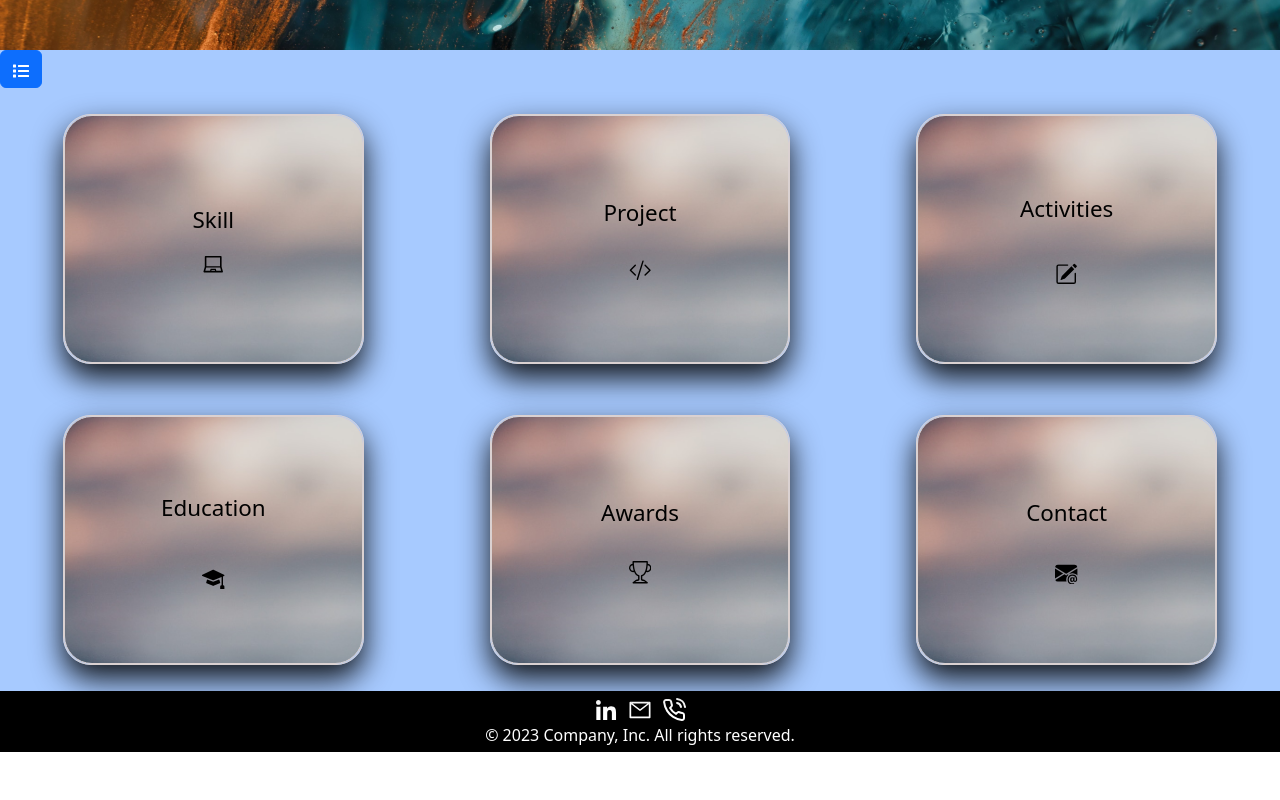
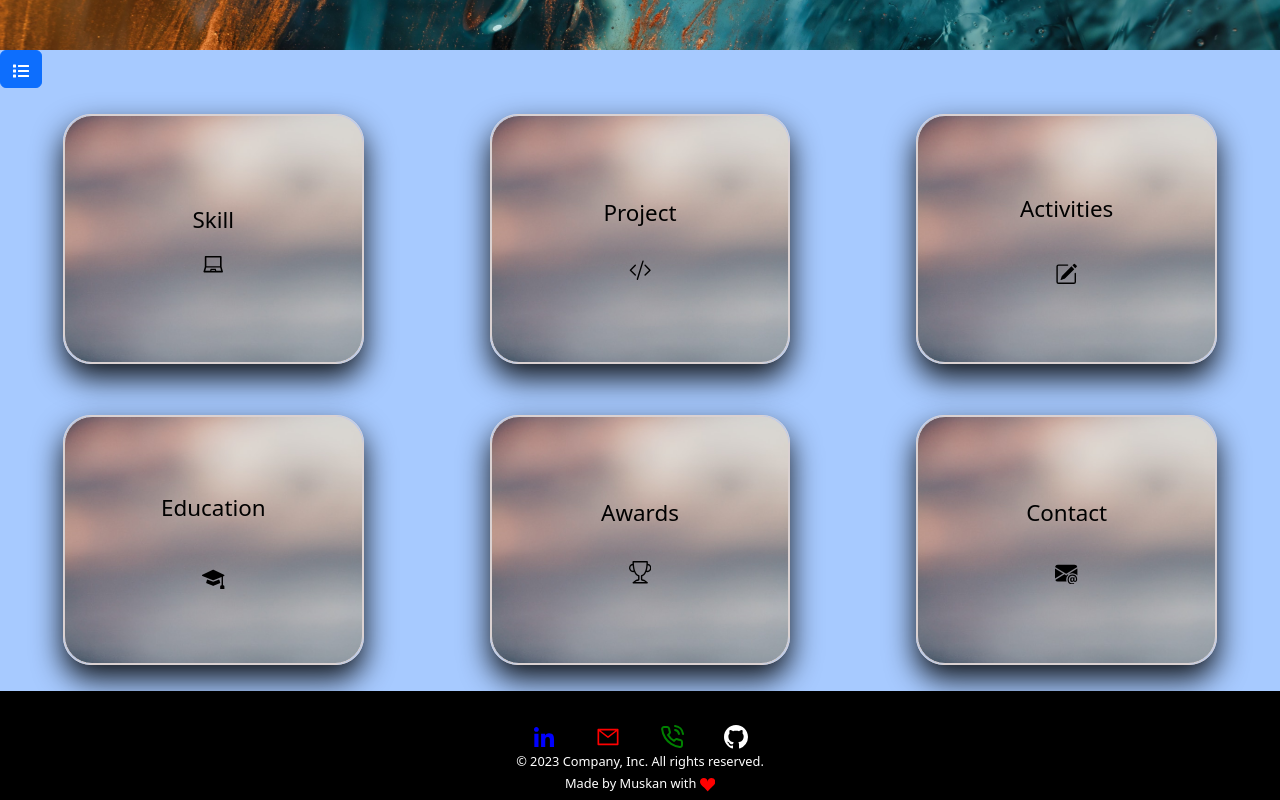
Before and after one commit to MuskanSrivastava8/Mitra, a React (Create React App) app: page /Mitra/Portfolio in a window 1280 px wide. Shown: the part 376-1176 px from the top of the page. Before the commit the page ends 1128 px from the top, so only its background shows below. Built offline with nearby package versions, Linux system fonts and the light colour scheme.

Commit message:
Footer modified

```diff
--- a/src/Components/Footer/Footer.js
+++ b/src/Components/Footer/Footer.js
@@ -2,8 +2,11 @@ import React from "react";
 import "./footer.scss";
 import { GrLinkedinOption } from "react-icons/gr";
 import { AiOutlineMail } from "react-icons/ai";
+import { BsGithub } from "react-icons/bs";
+import { BsFillSuitHeartFill } from "react-icons/bs";
 import { FiPhoneCall } from "react-icons/fi";
 import { useSelector } from "react-redux";
+
 
 export default function Footer() {
   var darkModeRes = useSelector((store) => store.THEME.dark_mode);
@@ -20,7 +23,7 @@ export default function Footer() {
                 target="_blank"
                 rel="noreferrer"
               >
-                <GrLinkedinOption style={darkModeRes ? style_contact_dark : style_contact_light}/>
+                <GrLinkedinOption style={{ color: "blue", fontSize: "1.5em" }}/>
               </a>
             </div>
             <div className="footer_menu_item_contact">
@@ -29,12 +32,17 @@ export default function Footer() {
                 target="_blank"
                 rel="noreferrer"
               >
-                <AiOutlineMail style={darkModeRes ? style_contact_dark : style_contact_light}/>
+                <AiOutlineMail style={{ color: "red", fontSize: "1.5em" }}/>
               </a>
             </div>
             <div className="footer_menu_item_contact">
               <a href="tel:87567XXXX4" target="_blank" rel="noreferrer">
-                <FiPhoneCall style={darkModeRes ? style_contact_dark : style_contact_light} />
+                <FiPhoneCall style={{ color: "green", fontSize: "1.5em" }} />
+              </a>
+            </div>
+            <div className="footer_menu_item_contact">
+              <a href="https://github.com/MuskanSrivastava8" target="_blank" rel="noreferrer">
+                <BsGithub style={{ color: darkModeRes ? "white" : "black" , fontSize: "1.5em" }} />
               </a>
             </div>
           </div>
@@ -42,6 +50,9 @@ export default function Footer() {
         <div className="footer_message">
           © 2023 Company, Inc. All rights reserved.
         </div>
+        <div className="footer_message">
+          Made by Muskan with <BsFillSuitHeartFill style={{ color: "red", fontSize: "1.2em" }}/>
+        </div>
       {/* </div> */}
     </React.Fragment>
   );
--- a/src/Components/Footer/footer.scss
+++ b/src/Components/Footer/footer.scss
@@ -1,5 +1,6 @@
 .footer_contact {
-    width: 8%;
+    width: 20%;
+    margin-top: 2%;
 }
 
 .footer_address {
@@ -15,6 +16,11 @@
     padding-left: 4%;
     padding-right: 4%;
     border-radius: 8px;
+}
+.footer_message{
+    margin: .1%;
+    // font-family: math;
+    font-size: .8rem;
 }
 
 @media only screen and (max-width: 904px) {
--- a/src/Components/Intro/Intro.scss
+++ b/src/Components/Intro/Intro.scss
@@ -38,7 +38,7 @@
 .Intro_footer_dark {
     position: fixed;
     bottom: 0;
-    height: 10%;
+   // height: 10%;
     width: 100%;
     background-color: #000;
     display: flex;
@@ -51,7 +51,7 @@
 .Intro_footer_light {
     position: fixed;
     bottom: 0;
-    height: 10%;
+   // height: 10%;
     width: 100%;
     background-color: #efe6e6;
     display: flex;
--- a/src/Components/Menu/Menu.js
+++ b/src/Components/Menu/Menu.js
@@ -14,8 +14,8 @@ export default function Menu() {
   var darkModeRes = useSelector((store) => store.THEME.dark_mode);
   const [darkMode, setdarkMode] = useState(true);
   const checkHandler = () => {
-    setdarkMode(!darkMode)
-  }
+    setdarkMode(!darkMode);
+  };
   useEffect(() => {
     if (darkMode) {
       dispatch(dark_mode_Action(true));
@@ -155,10 +155,16 @@ export default function Menu() {
           </button>
         </div>
         <div className="toggle_btn">
-          <input type="checkbox" class="checkbox" id="checkbox"  checked={darkMode} onChange={checkHandler}/>
+          <input
+            type="checkbox"
+            class="checkbox"
+            id="checkbox"
+            checked={darkMode}
+            onChange={checkHandler}
+          />
           <label for="checkbox" class="checkbox-label">
-            <BsSun style={{ color: "yellow", size: "10" }} />
-            <BsMoonStars />
+            <BsSun style={{ color: "orange", size: "10" }} />
+            <BsMoonStars style={{ color: "gray" }} />
             <span class="ball"></span>
           </label>
         </div>
--- a/src/Components/Portfolio/Summary.js
+++ b/src/Components/Portfolio/Summary.js
@@ -64,7 +64,7 @@ export default function Summary() {
                     <div className="points_heading">
                       <h5>Project Experience (TCS)</h5>
                     </div>
-                    <div className="points_details">
+                    <div className="points_details_project">
                       <p>Hubble Connect : React Developer</p>
                       <p>Medline : React Developer</p>
                       <p>E2open : Application Developer</p>
@@ -72,7 +72,7 @@ export default function Summary() {
                     <div className="points_heading">
                       <h5>Personal Project</h5>
                     </div>
-                    <div className="points_details">
+                    <div className="points_details_project">
                       <p>Expense tracker, IMDb clone, Portfolio</p>
                     </div>
                   </div>
@@ -233,7 +233,7 @@ export default function Summary() {
                   <div className="points_heading">
                     <h5>Project Experience (TCS)</h5>
                   </div>
-                  <div className="points_details">
+                  <div className="points_details" style={{fontSize : "1px"}}>
                     <p>Hubble Connect : React Developer</p>
                     <p>Medline : React Developer</p>
                     <p>E2open : Application Developer</p>
--- a/src/Components/Portfolio/portfolio.scss
+++ b/src/Components/Portfolio/portfolio.scss
@@ -271,6 +271,10 @@ td {
     color: #000000;
     font-size: 1rem;
 }
+.points_details_project{
+    color: #000000;
+    font-size: .8rem;
+}
 
 @media only screen and (max-width: 904px) {
 
@@ -359,6 +363,10 @@ td {
         color: black;
         font-weight: 400;
     }
+    .points_details_project{
+        color: black;
+        font-weight: 400;
+    }
     .center {
         font-size: 1.2rem;
     }
```
